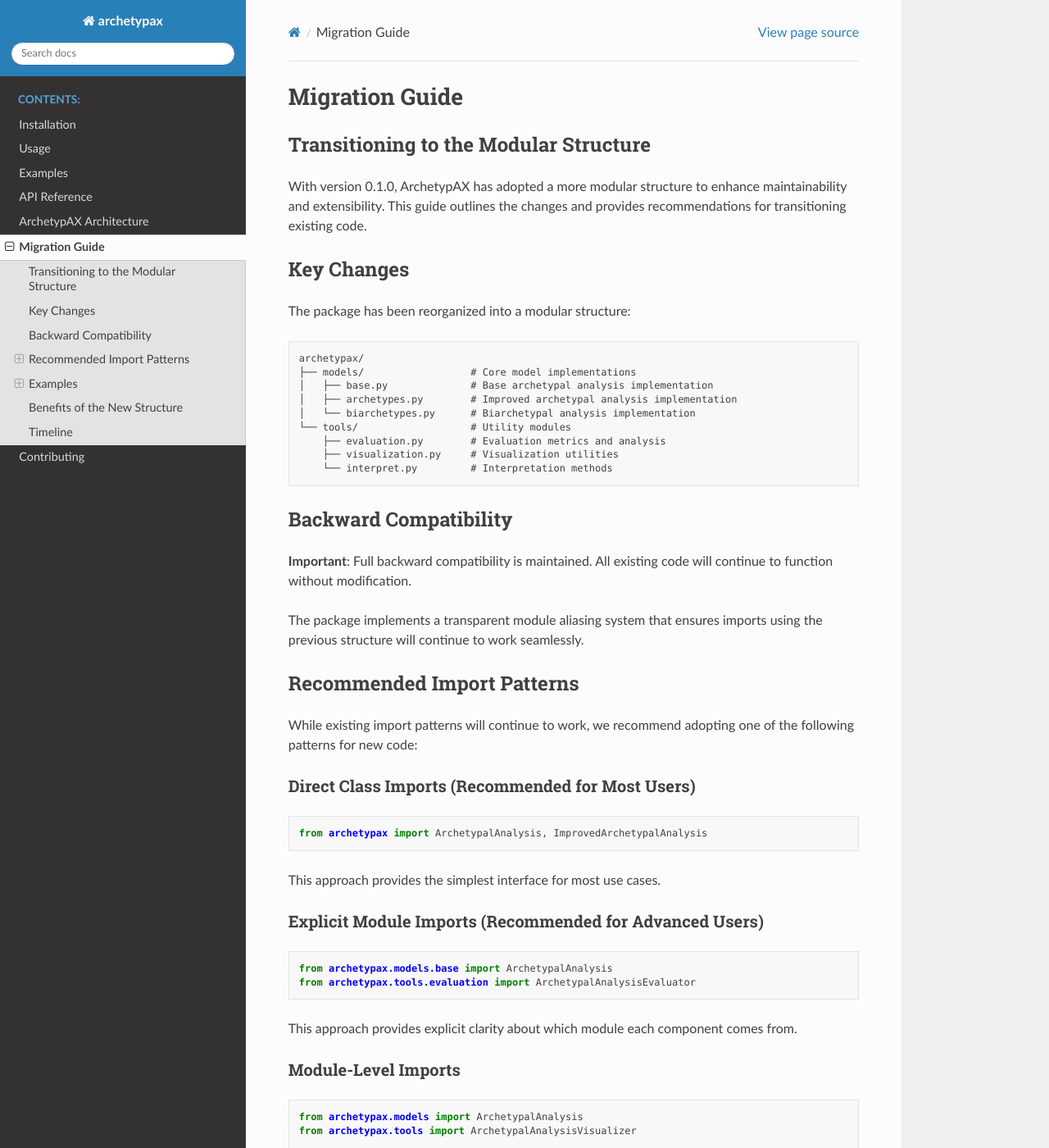
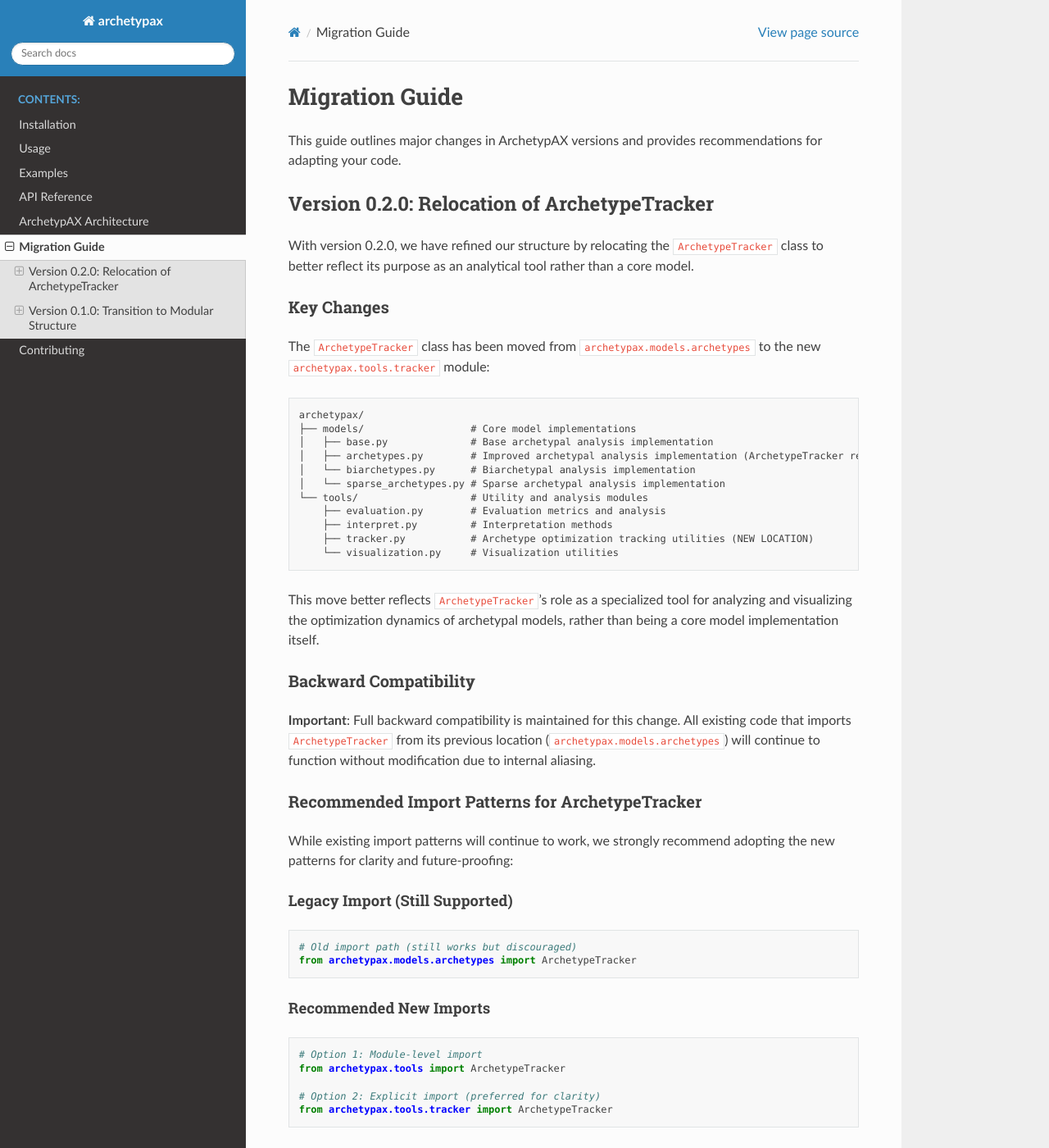
Before and after one commit to lv416e/archetypax, a Sphinx documentation site: the page built from docs/migration_guide.md, in a window 1280 px wide and 1400 px high. Shown: the whole window at 82% size. Built offline with Sphinx 7.4.7 and the Read the Docs theme 3.1.0, drawn with Linux system fonts in a browser that asks for light colours; some of the changed text lies outside the part shown.

Commit message:
update documentations

````diff
--- a/docs/migration_guide.md
+++ b/docs/migration_guide.md
@@ -1,12 +1,69 @@
 # Migration Guide
 
-## Transitioning to the Modular Structure
+This guide outlines major changes in ArchetypAX versions and provides recommendations for adapting your code.
 
-With version 0.1.0, ArchetypAX has adopted a more modular structure to enhance maintainability and extensibility. This guide outlines the changes and provides recommendations for transitioning existing code.
+## Version 0.2.0: Relocation of ArchetypeTracker
 
-## Key Changes
+With version 0.2.0, we have refined our structure by relocating the `ArchetypeTracker` class to better reflect its purpose as an analytical tool rather than a core model.
 
-The package has been reorganized into a modular structure:
+### Key Changes
+
+The `ArchetypeTracker` class has been moved from `archetypax.models.archetypes` to the new `archetypax.tools.tracker` module:
+
+```
+archetypax/
+├── models/                  # Core model implementations
+│   ├── base.py              # Base archetypal analysis implementation
+│   ├── archetypes.py        # Improved archetypal analysis implementation (ArchetypeTracker relocated)
+│   └── biarchetypes.py      # Biarchetypal analysis implementation
+│   └── sparse_archetypes.py # Sparse archetypal analysis implementation
+└── tools/                   # Utility and analysis modules
+    ├── evaluation.py        # Evaluation metrics and analysis
+    ├── interpret.py         # Interpretation methods
+    ├── tracker.py           # Archetype optimization tracking utilities (NEW LOCATION)
+    └── visualization.py     # Visualization utilities
+```
+
+This move better reflects `ArchetypeTracker`'s role as a specialized tool for analyzing and visualizing the optimization dynamics of archetypal models, rather than being a core model implementation itself.
+
+### Backward Compatibility
+
+**Important**: Full backward compatibility is maintained for this change. All existing code that imports `ArchetypeTracker` from its previous location (`archetypax.models.archetypes`) will continue to function without modification due to internal aliasing.
+
+### Recommended Import Patterns for ArchetypeTracker
+
+While existing import patterns will continue to work, we strongly recommend adopting the new patterns for clarity and future-proofing:
+
+#### Legacy Import (Still Supported)
+
+```python
+# Old import path (still works but discouraged)
+from archetypax.models.archetypes import ArchetypeTracker
+```
+
+#### Recommended New Imports
+
+```python
+# Option 1: Module-level import
+from archetypax.tools import ArchetypeTracker
+
+# Option 2: Explicit import (preferred for clarity)
+from archetypax.tools.tracker import ArchetypeTracker
+```
+
+### Timeline for ArchetypeTracker
+
+The legacy import path (`archetypax.models.archetypes.ArchetypeTracker`) will be maintained indefinitely via aliasing to ensure backward compatibility. However, we strongly encourage updating imports to the new path in all new and existing code for better clarity and alignment with the intended package structure.
+
+---
+
+## Version 0.1.0: Transition to Modular Structure
+
+With version 0.1.0, ArchetypAX adopted a more modular structure to enhance maintainability and extensibility.
+
+### Key Changes
+
+The package was reorganized into a modular structure:
 
 ```
 archetypax/
@@ -20,17 +77,17 @@ archetypax/
     └── interpret.py         # Interpretation methods
 ```
 
-## Backward Compatibility
+### Backward Compatibility
 
 **Important**: Full backward compatibility is maintained. All existing code will continue to function without modification.
 
 The package implements a transparent module aliasing system that ensures imports using the previous structure will continue to work seamlessly.
 
-## Recommended Import Patterns
+### Recommended Import Patterns
 
 While existing import patterns will continue to work, we recommend adopting one of the following patterns for new code:
 
-### Direct Class Imports (Recommended for Most Users)
+#### Direct Class Imports (Recommended for Most Users)
 
 ```python
 from archetypax import ArchetypalAnalysis, ImprovedArchetypalAnalysis
@@ -38,7 +95,7 @@ from archetypax import ArchetypalAnalysis, ImprovedArchetypalAnalysis
 
 This approach provides the simplest interface for most use cases.
 
-### Explicit Module Imports (Recommended for Advanced Users)
+#### Explicit Module Imports (Recommended for Advanced Users)
 
 ```python
 from archetypax.models.base import ArchetypalAnalysis
@@ -47,7 +104,7 @@ from archetypax.tools.evaluation import ArchetypalAnalysisEvaluator
 
 This approach provides explicit clarity about which module each component comes from.
 
-### Module-Level Imports
+#### Module-Level Imports
 
 ```python
 from archetypax.models import ArchetypalAnalysis
@@ -56,9 +113,9 @@ from archetypax.tools import ArchetypalAnalysisVisualizer
 
 This approach offers a balance between brevity and clarity.
 
-## Examples
+### Examples
 
-### Before
+#### Before
 
 ```python
 from archetypax import ArchetypalAnalysis
@@ -66,7 +123,7 @@ from archetypax.evaluation import ArchetypalAnalysisEvaluator
 from archetypax.visualization import ArchetypalAnalysisVisualizer
 ```
 
-### After (Recommended)
+#### After (Recommended)
 
 ```python
 from archetypax import ArchetypalAnalysis
````
Also changed, not shown: other parts of docs/migration_guide.md (+2 -2 lines), docs/architecture.md (+8 -4 lines), docs/logging_system.md (added, +128 -0 lines).
